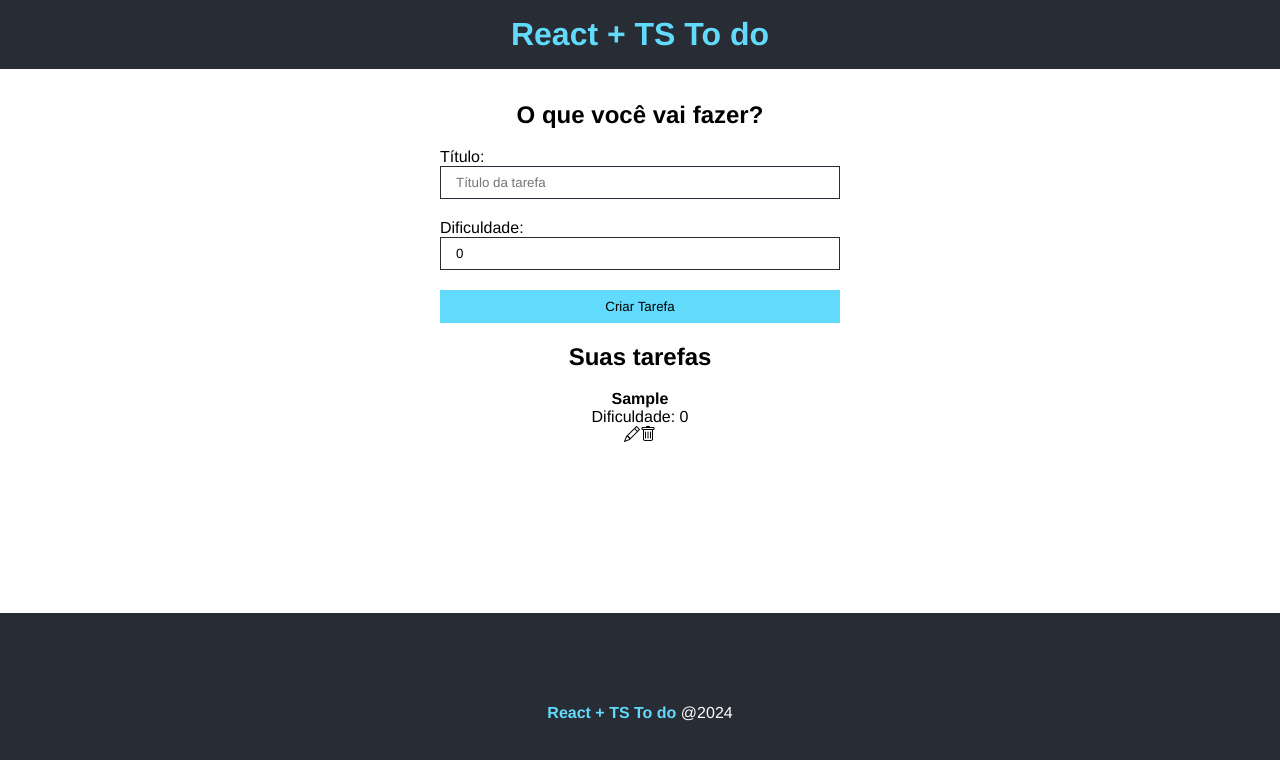
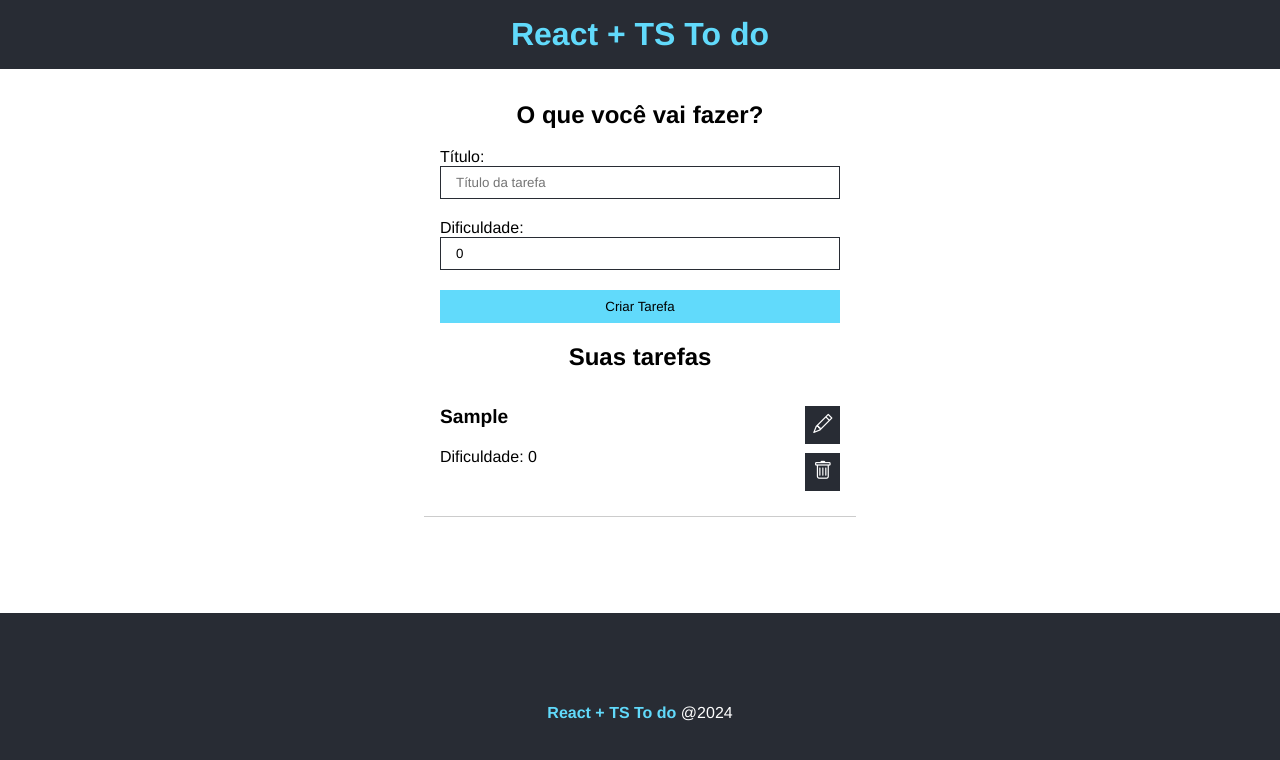
Before and after one commit to gustavobanares/To-do, a React (Vite) app in the folder to_do_react_ts/: page / in a window 1280 px wide. Both pictures are taken after typing "Sample" into the empty fields and a click on the input "Criar Tarefa". Shown: the top 760 px of the page. Built offline with nearby package versions, Linux system fonts and the light colour scheme.

Commit message:
styles: finishing list of tasklist

```diff
--- a/to_do_react_ts/src/components/TaskList.module.css
+++ b/to_do_react_ts/src/components/TaskList.module.css
@@ -0,0 +1,38 @@
+.task {
+    display: flex;
+    justify-content: space-between;
+    max-width: 400px;
+    margin: 0 auto;
+    border-bottom: 1px solid #ccc;
+    padding: 1em;
+}
+
+.details{
+    text-align: left;
+}
+
+.details h4{
+    font-size: 1.2em;
+    margin-bottom: 1em;
+}
+
+.actions{
+    display: flex;
+    flex-direction: column;
+    align-items: center;
+    justify-content: center;
+}
+
+.actions i {
+    margin-bottom: .5em;
+    font-size: 1.2em;
+    cursor: pointer;
+    background-color: #282c34;
+    color: #fff;
+    padding: .4em;
+    transition: .5s;
+}
+
+.actions i:hover{
+    color: #61dafb;
+}
--- a/to_do_react_ts/src/components/TaskList.tsx
+++ b/to_do_react_ts/src/components/TaskList.tsx
@@ -15,12 +15,12 @@
     <>
       {taskList.length > 0 ? (
         taskList.map((task) => (
-          <div key={task.id}>
-            <div>
+          <div key={task.id} className={styles.task}>
+            <div className={styles.details}>
               <h4>{task.title}</h4>
               <p>Dificuldade: {task.difficulty}</p>
             </div>
-            <div>
+            <div className={styles.actions}>
               <i className='bi bi-pencil'></i>
               <i className='bi bi-trash'></i>
             </div>
```
